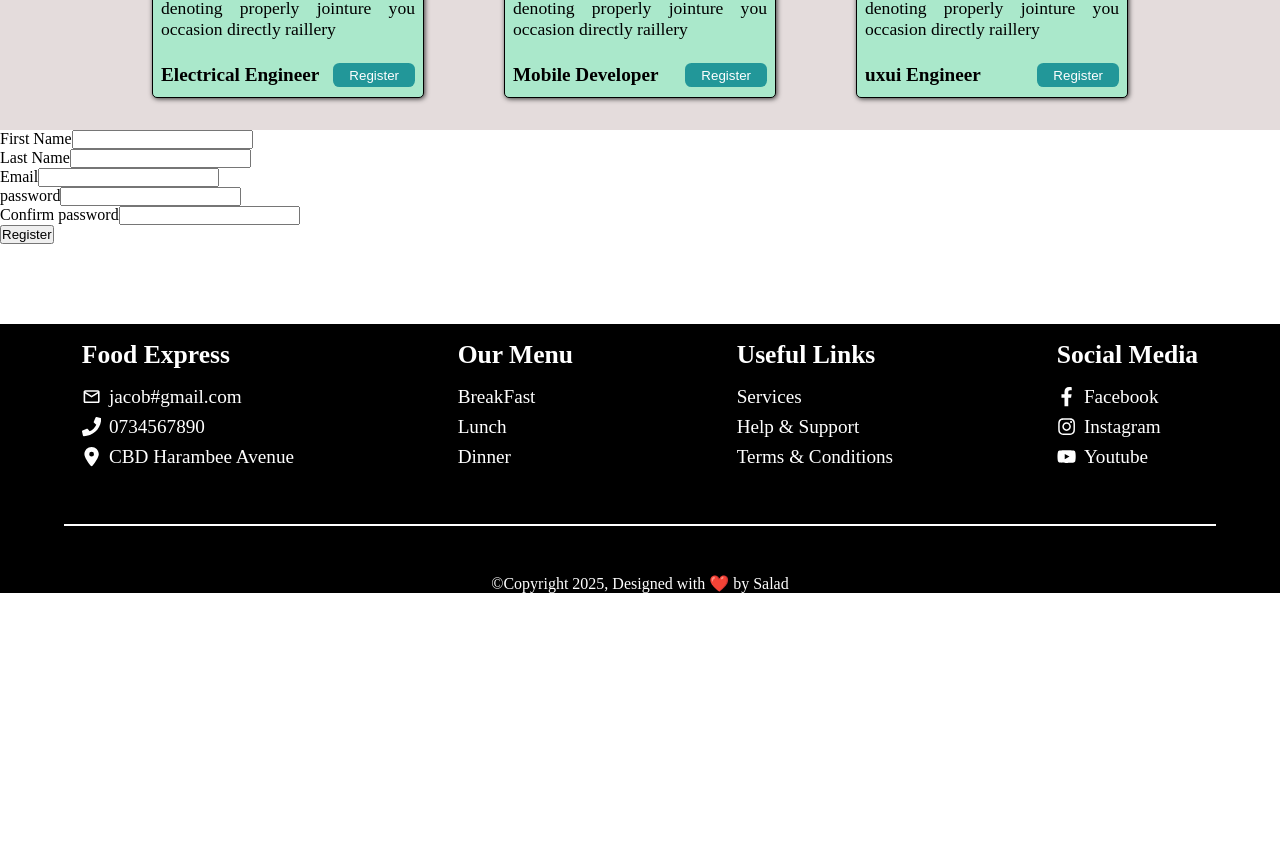
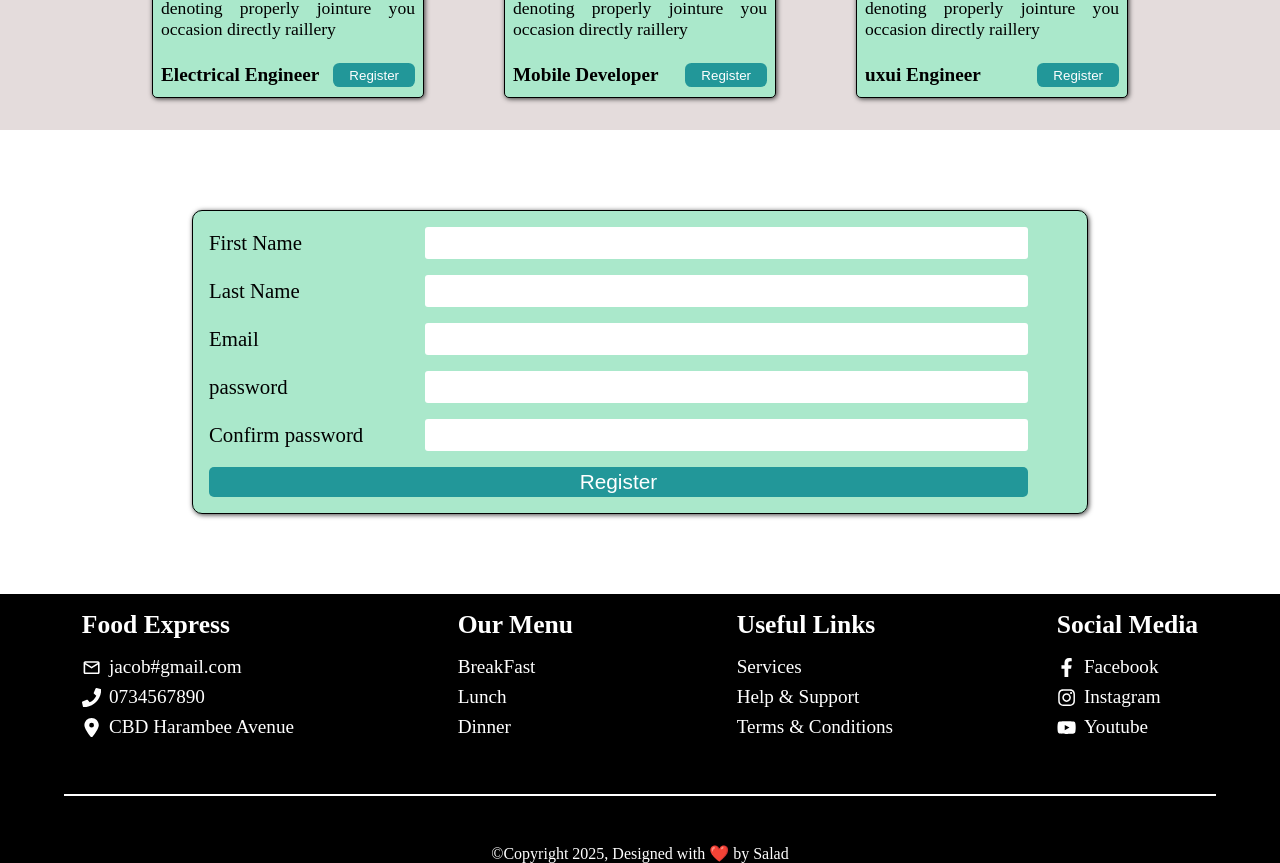
Before and after one commit to salutahmoha/Somakodi-Tech_Club, a React (Vite) app: page /Tracks in a window 1280 px wide. Shown: the part 780-1643 px from the top of the page. Before the commit the page ends 1373 px from the top, so only its background shows below. Built offline with nearby package versions, Linux system fonts and the light colour scheme.

Commit message:
Adding stylings to form file

```diff
--- a/src/components/Forms/Forms.css
+++ b/src/components/Forms/Forms.css
@@ -1,4 +1,4 @@
-/* #forms {
+#forms {
   margin: 5rem auto;
   width: 70%;
   background: #aae8cb;
@@ -42,4 +42,4 @@ input{
     color: white;
     width: 95%;
     cursor: pointer;
-} */
+}
```
